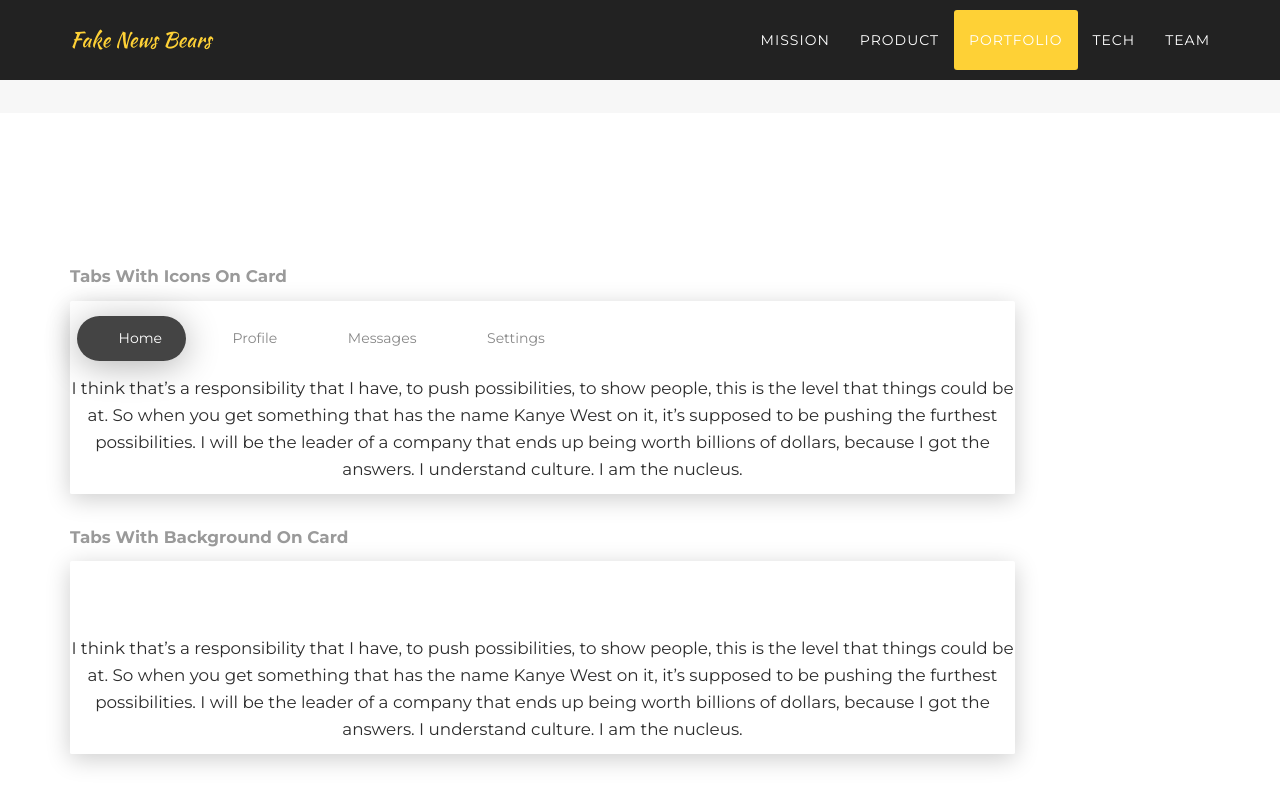
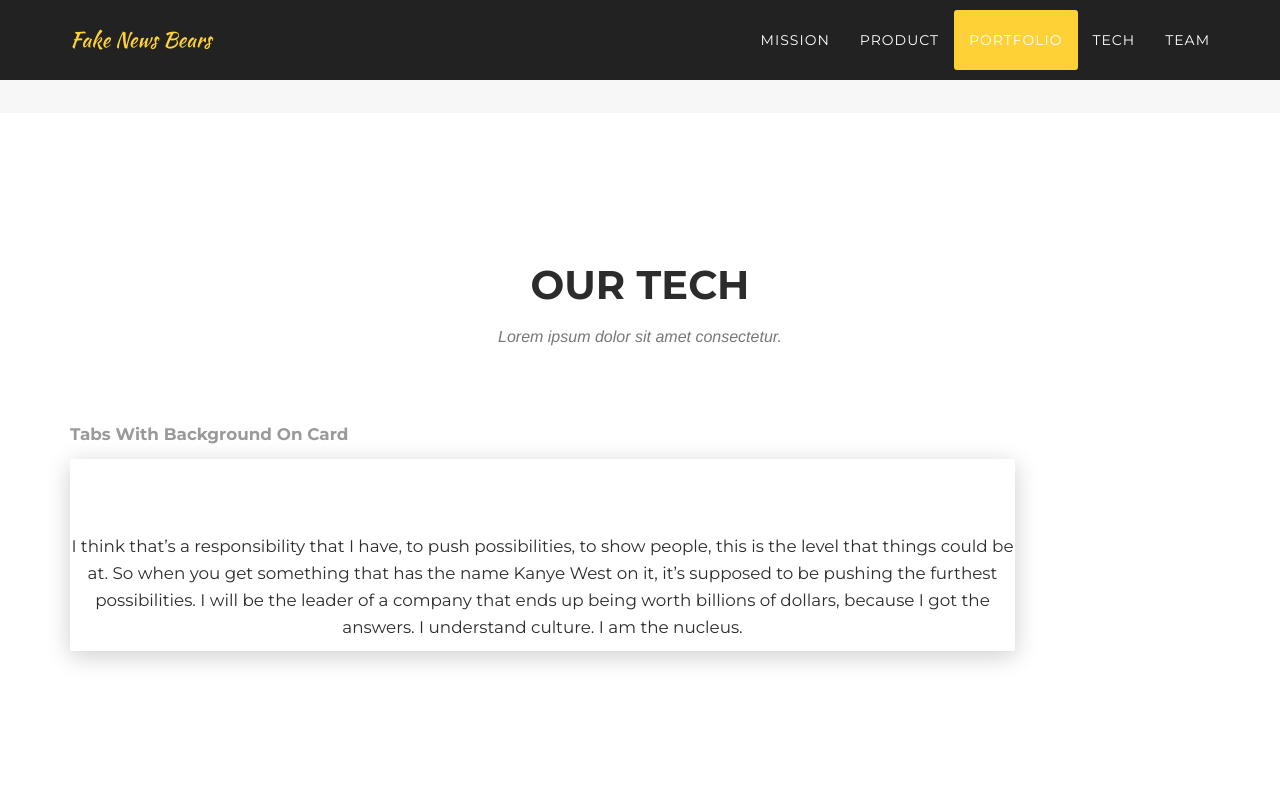
Before and after one commit to akikoiwamizu/fake-news-bears, a Jekyll site: the page built from index.html, in a window 1280 px wide and 900 px high, scrolled down 4171 px. Shown: the top 806 px of the window. Built offline with Jekyll 4.4.1, drawn with Linux system fonts in a browser that asks for light colours; some web fonts are replaced.

Commit message:
Update infra.html

```diff
--- a/_includes/infra.html
+++ b/_includes/infra.html
@@ -2,55 +2,12 @@
     <section id="infra">
         <div class="container">
             <div class="row">
-            <div class="col-md-10 ml-auto col-xl-6 mr-auto">
-              <p class="category">Tabs with Icons on Card</p>
-              <!-- Nav tabs -->
-              <div class="card">
-                <div class="card-header">
-                  <ul class="nav nav-tabs justify-content-center" role="tablist">
-                    <li class="nav-item">
-                      <a class="nav-link active" data-toggle="tab" href="#home" role="tab">
-                        <i class="now-ui-icons objects_umbrella-13"></i> Home
-                      </a>
-                    </li>
-                    <li class="nav-item">
-                      <a class="nav-link" data-toggle="tab" href="#profile" role="tab">
-                        <i class="now-ui-icons shopping_cart-simple"></i> Profile
-                      </a>
-                    </li>
-                    <li class="nav-item">
-                      <a class="nav-link" data-toggle="tab" href="#messages" role="tab">
-                        <i class="now-ui-icons shopping_shop"></i> Messages
-                      </a>
-                    </li>
-                    <li class="nav-item">
-                      <a class="nav-link" data-toggle="tab" href="#settings" role="tab">
-                        <i class="now-ui-icons ui-2_settings-90"></i> Settings
-                      </a>
-                    </li>
-                  </ul>
-                </div>
-                <div class="card-body">
-                  <!-- Tab panes -->
-                  <div class="tab-content text-center">
-                    <div class="tab-pane active" id="home" role="tabpanel">
-                      <p>I think that’s a responsibility that I have, to push possibilities, to show people, this is the level that things could be at. So when you get something that has the name Kanye West on it, it’s supposed to be pushing the furthest possibilities. I will be the leader of a company that ends up being worth billions of dollars, because I got the answers. I understand culture. I am the nucleus.</p>
-                    </div>
-                    <div class="tab-pane" id="profile" role="tabpanel">
-                      <p> I will be the leader of a company that ends up being worth billions of dollars, because I got the answers. I understand culture. I am the nucleus. I think that’s a responsibility that I have, to push possibilities, to show people, this is the level that things could be at. I think that’s a responsibility that I have, to push possibilities, to show people, this is the level that things could be at. </p>
-                    </div>
-                    <div class="tab-pane" id="messages" role="tabpanel">
-                      <p>I think that’s a responsibility that I have, to push possibilities, to show people, this is the level that things could be at. So when you get something that has the name Kanye West on it, it’s supposed to be pushing the furthest possibilities. I will be the leader of a company that ends up being worth billions of dollars, because I got the answers. I understand culture. I am the nucleus.</p>
-                    </div>
-                    <div class="tab-pane" id="settings" role="tabpanel">
-                      <p>
-                        "I will be the leader of a company that ends up being worth billions of dollars, because I got the answers. I understand culture. I am the nucleus. I think that’s a responsibility that I have, to push possibilities, to show people, this is the level that things could be at."
-                      </p>
+                <div class="col-lg-12 text-center">
+                    <h2 class="section-heading">Our Tech</h2>
+                    <h3 class="section-subheading text-muted">Lorem ipsum dolor sit amet consectetur.</h3>
                 </div>
             </div>
-                </div>
-              </div>
-            </div>
+            <div class="row">
                 <div class="col-md-10 ml-auto col-xl-6 mr-auto">
                   <p class="category">Tabs with Background on Card</p>
                   <!-- Tabs with Background on Card -->
```
Lines whose indentation alone changed are shown as unchanged.
